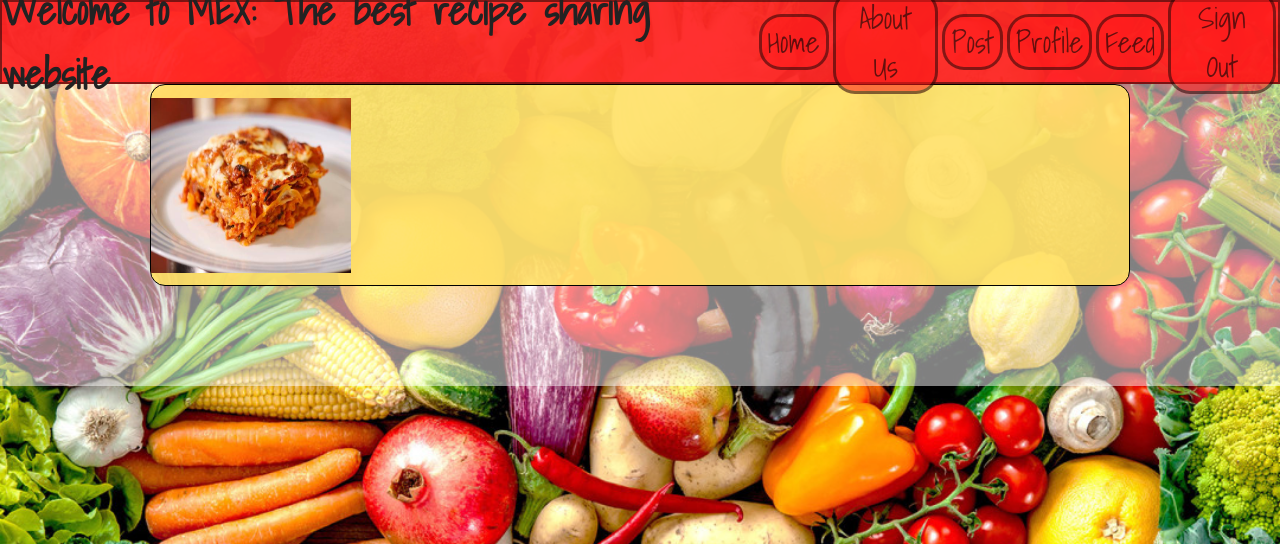
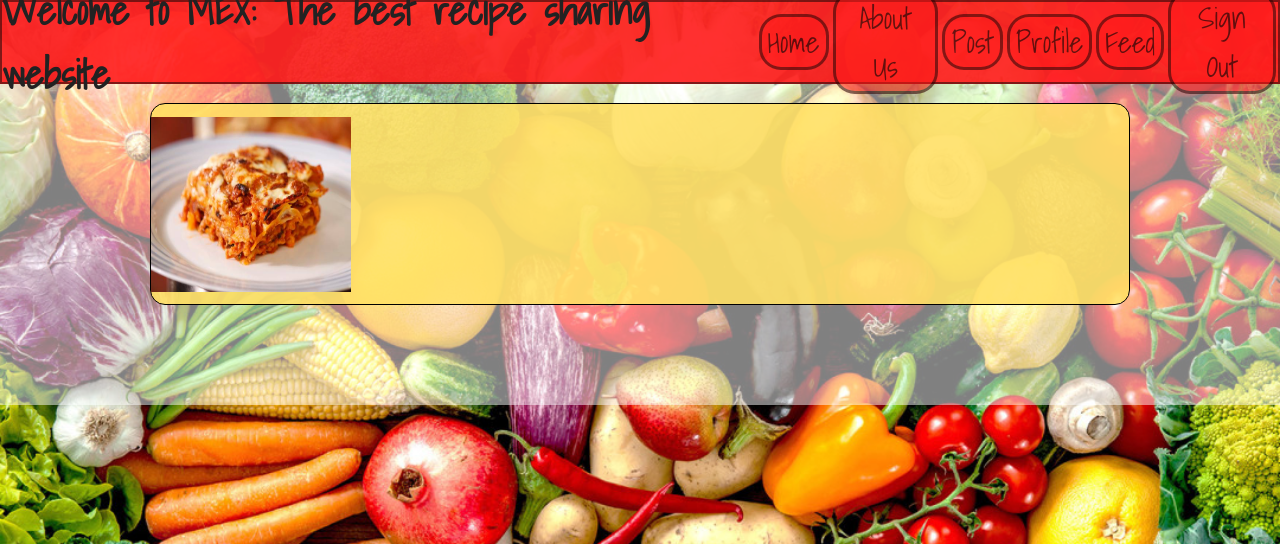
Before and after one commit to MarcoASC4/MEX, a Python web app: template templates/myprofile.html in a window 1280 px wide. Shown: the top 544 px of the page. Run offline with Jinja, Linux system fonts and the light colour scheme; the template is opened without the code that fills it, so the values that code supplies are empty.

Commit message:
changed spacing

```diff
--- a/templates/myprofile.html
+++ b/templates/myprofile.html
@@ -20,9 +20,9 @@
       <a href="{{logout_url}}"><button class="navlinks">Sign Out</button></a>
     </div>
 
-
+    <br>
     <div class='profileHeader'>
-      <div class='picetbio'>
+      <article class='picetbio'>
         <br><br><br>
         <img class= 'pic' src='static/themes/food2.jpg'>
         <h2 class='name'>{{fullname}}</h2>
@@ -30,7 +30,7 @@
           {{bio}}
         <!--  Lorem ipsum dolor sit amet, consectetur adipiscing elit. Donec eu ex in diam tempus molestie eu ac arcu. Morbi eget lorem erat. Maecenas vitae imperdiet ante. Quisque lobortis ac elit et ultricies. Curabitur vehicula dictum turpis, eget feugiat enim ornare sed. Etiam ullamcorper turpis lacus, vitae venenatis diam placerat vitae. Nunc vel dignissim felis. Aliquam pulvinar mauris urna, sit amet gravida leo vulputate in. Quisque aliquam, justo ut aliquet convallis, odio erat lacinia augue, eget iaculis nunc urna et purus. Vestibulum accumsan ornare odio, ac efficitur magna laoreet in. Proin dapibus, leo vitae aliquam accumsan, quam nulla fermentum lacus, sed malesuada nisi purus vitae elit. Vivamus ut hendrerit neque. Donec quis urna ac mi vulputate venenatis.
         --> </p>
-    </div>
+    </article>
       </div>
       <div class='recipes'>
         {% set count=0%}
```
